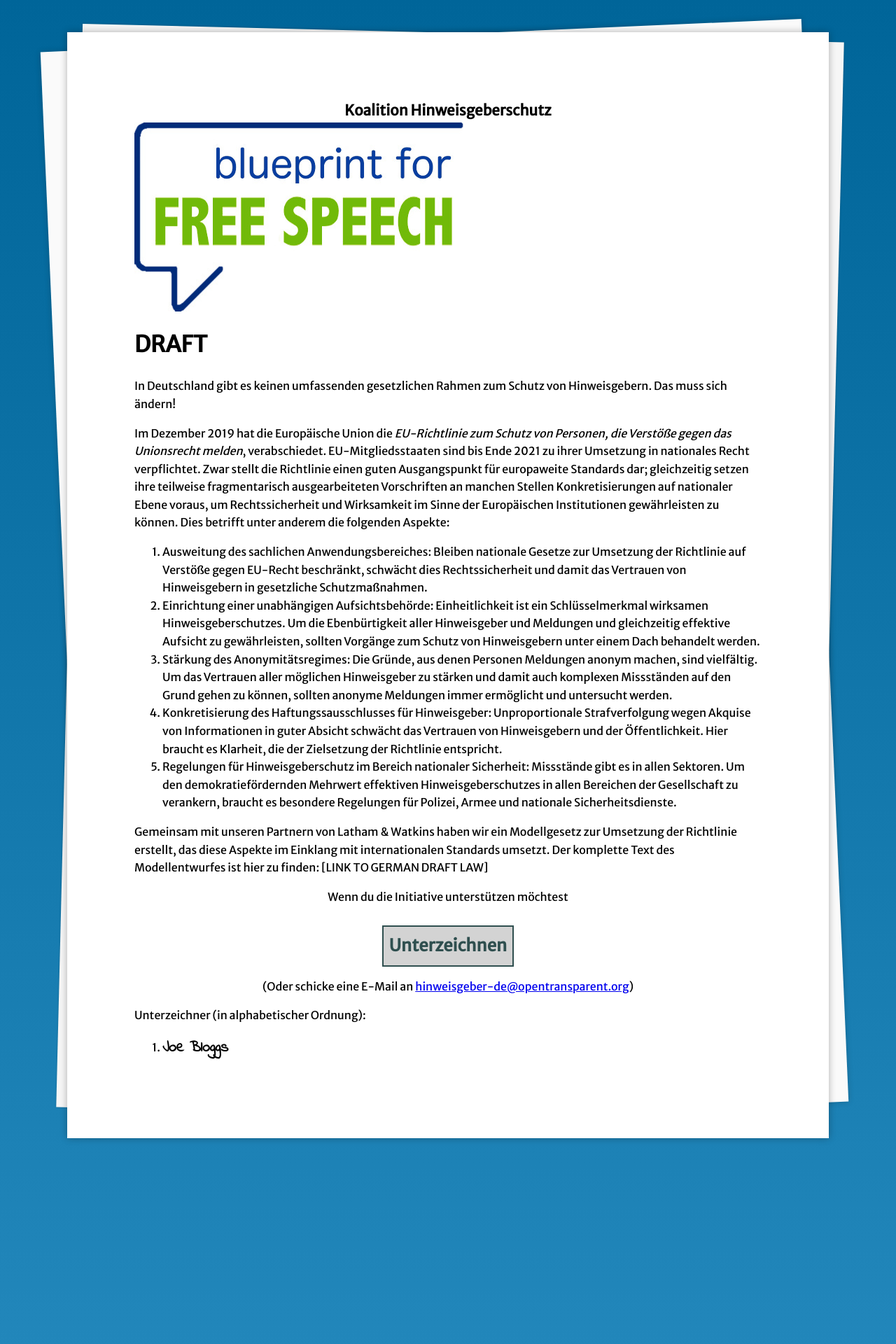
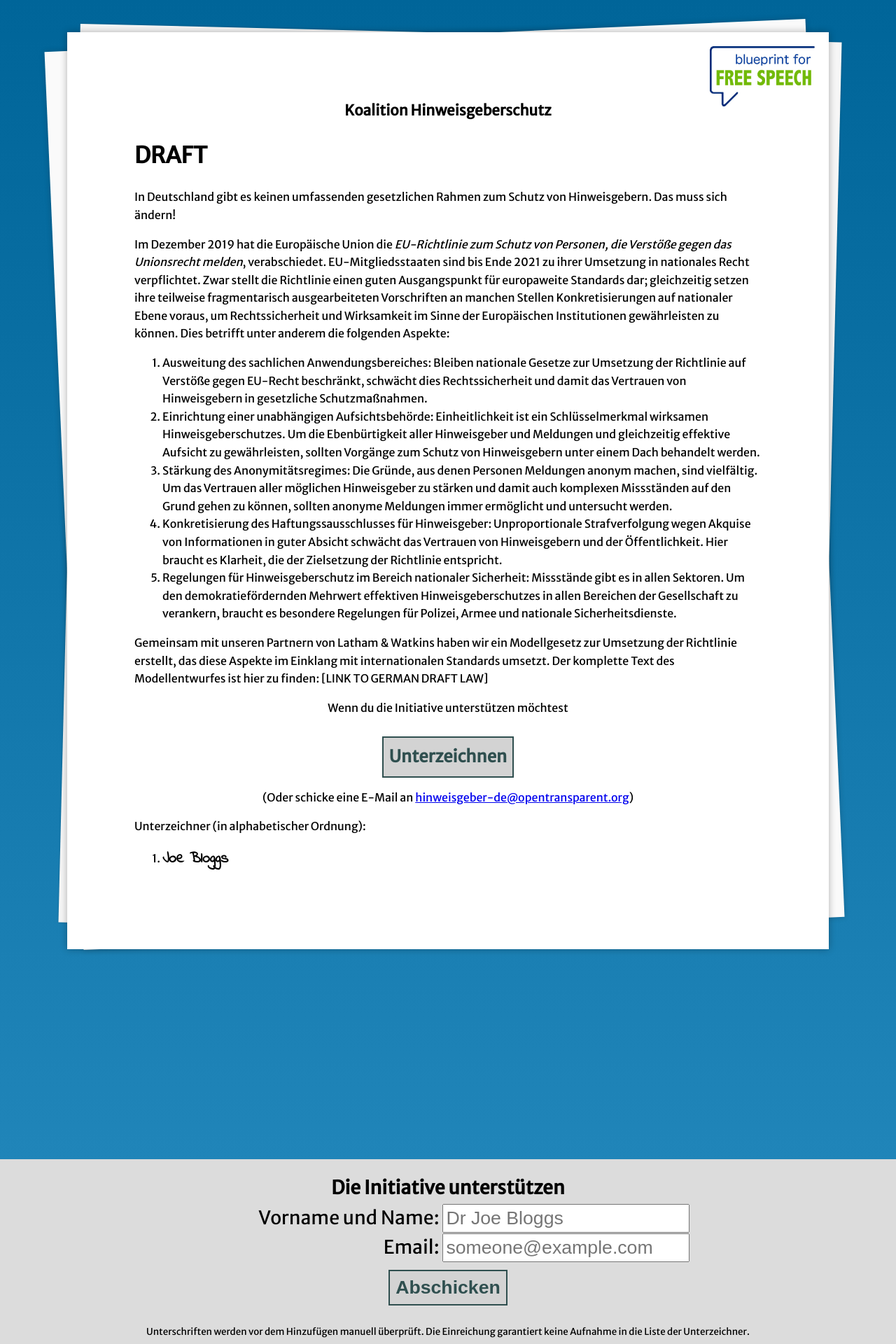
Before and after one commit to opentransparent/hinweisgeber-de, a Jekyll site: the page built from index.html, in a window 1280 px wide. Shown: the top 1920 px of the page at 70% size. Built offline with Jekyll 4.4.1, drawn with Linux system fonts in a browser that asks for light colours.

Commit message:
Added image styling

```diff
--- a/css/main.css
+++ b/css/main.css
@@ -32,6 +32,12 @@
   /* Legacy iOS */
 }
 
+.logo>img {
+  position: absolute;
+  right: 20px;
+  top: 20px;
+  width: 150px;
+}
 .name {
   font-family: Indie Flower, Century Gothic, CenturyGothic, AppleGothic, sans-serif;
   font-size: 16pt;
```
